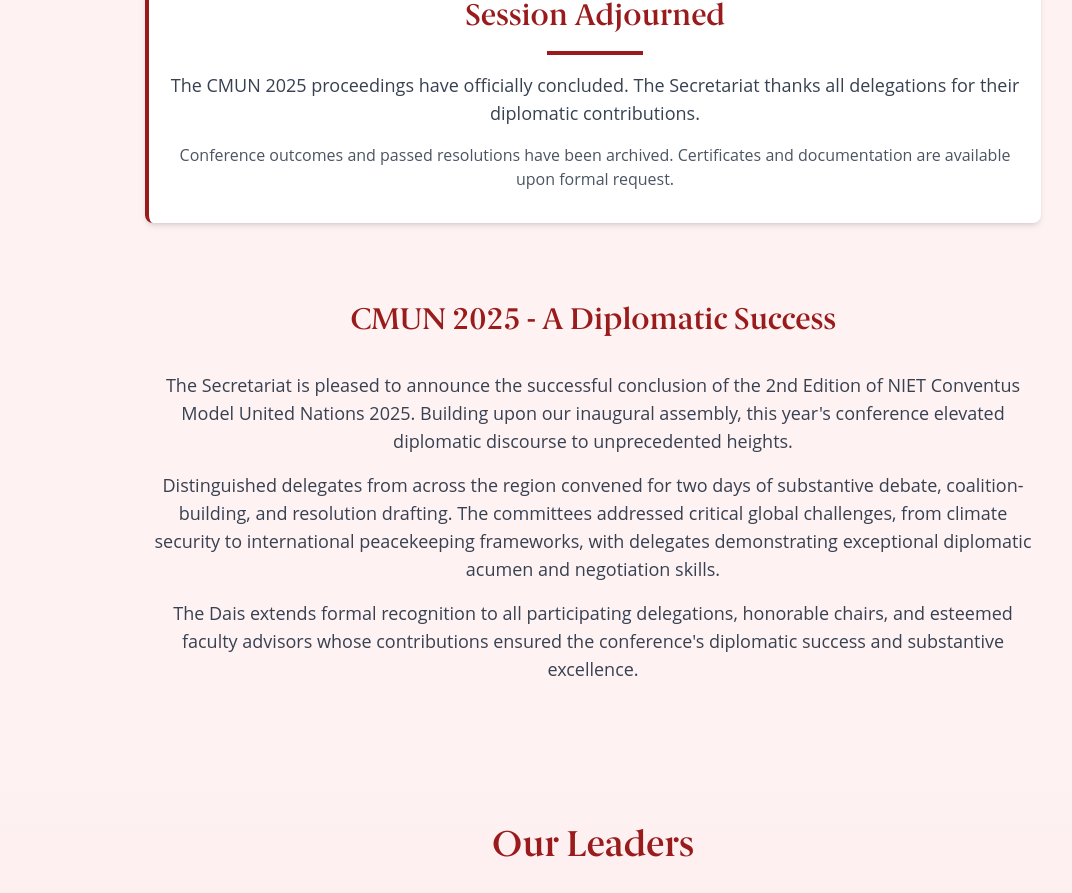
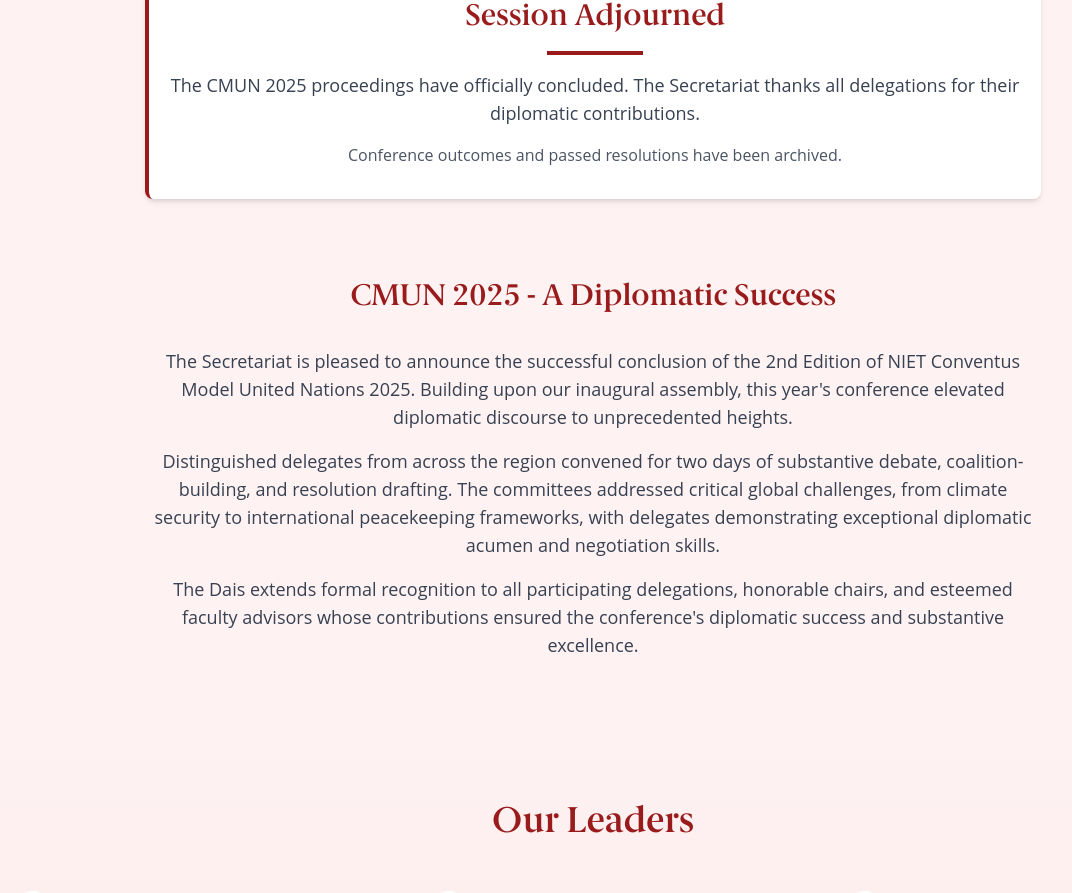
Before and after one commit to conventusniet/Conventus, a Next.js app: page /mun2.0 in a window 1280 px wide. Shown: the part 969-1862 px from the top of the page, without its empty margins (47-1119 px from the left). Built offline with nearby package versions, Linux system fonts and the light colour scheme; a web font is replaced by a local one.

Commit message:
U[dates text on mun2.0 and registration page

```diff
--- a/components/mun2.0SessionAdjournedBanner.js
+++ b/components/mun2.0SessionAdjournedBanner.js
@@ -18,7 +18,7 @@
         The CMUN 2025 proceedings have officially concluded. The Secretariat thanks all delegations for their diplomatic contributions.
       </p>
       <p className="text-md text-gray-600 text-center">
-        Conference outcomes and passed resolutions have been archived. Certificates and documentation are available upon formal request.
+        Conference outcomes and passed resolutions have been archived.
       </p>
     </motion.div>
   );
--- a/pages/registration.js
+++ b/pages/registration.js
@@ -322,7 +322,7 @@
                     className="text-lg mb-8 text-center max-w-3xl mx-auto text-gray-700"
                     variants={itemVariants}
                 >
-                    Resolutions passed during this session have been archived and the conference outcomes have been formally documented. Delegations seeking certificates or conference materials may direct formal inquiries to the Secretary-General's office.
+                    Resolutions passed during this session have been archived and the conference outcomes have been formally documented.
                 </motion.p>
 
                 <motion.p
```
